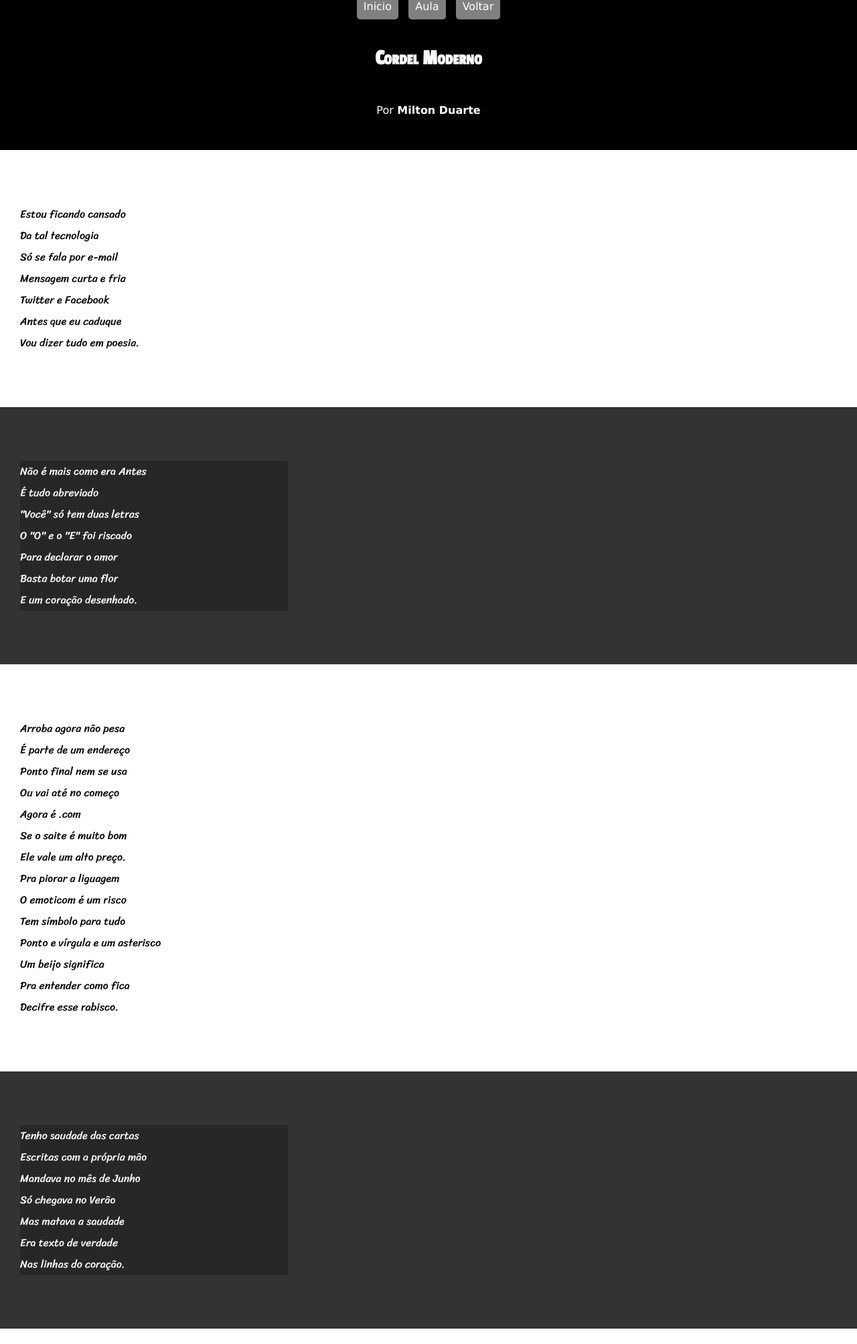
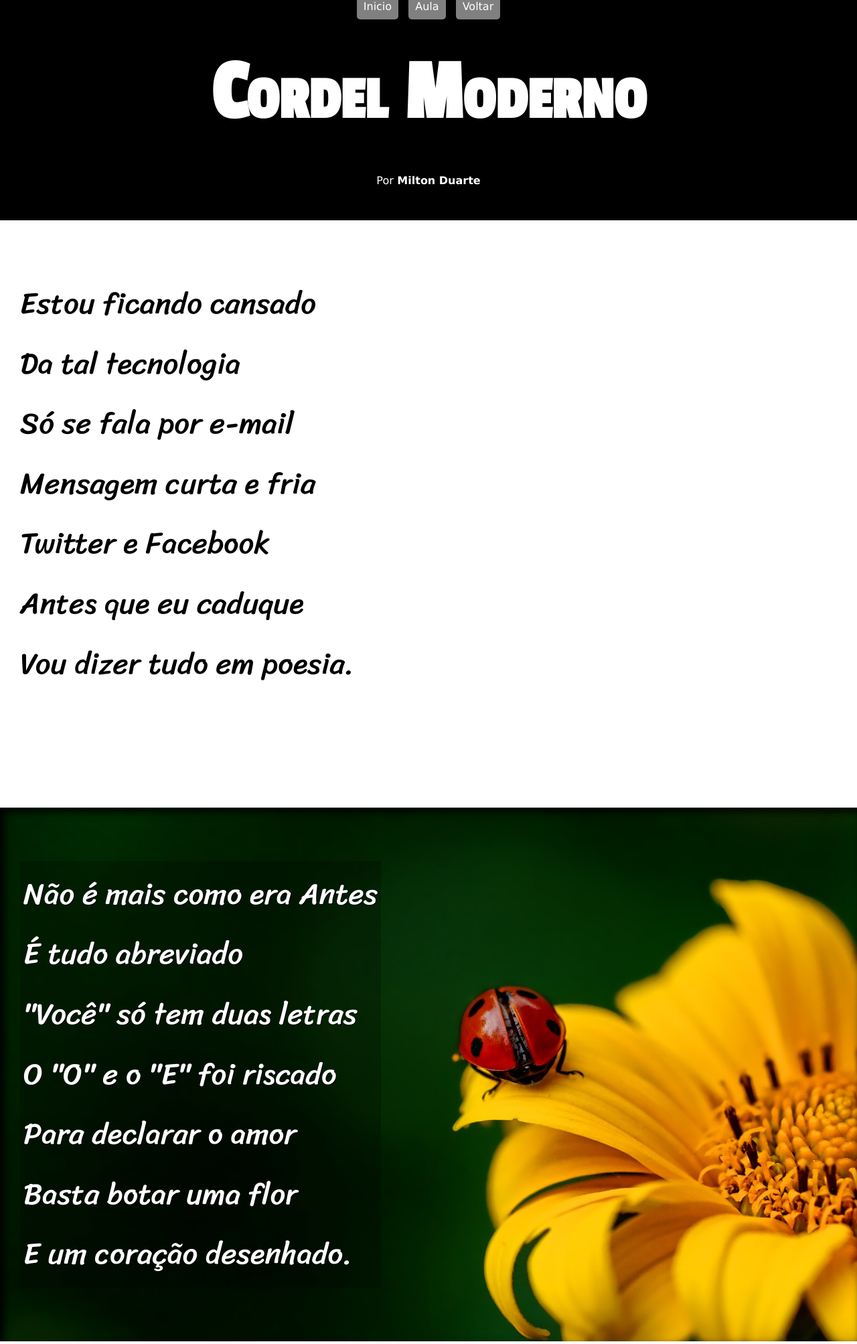
Before and after one commit to engmarcoselias/HTML-e-CSS-Curso, a PHP site: page /Aula/site2.html in a window 1280 px wide. Shown: the top 2007 px of the page at 67% size. Run offline with PHP 8.4, Linux system fonts and the light colour scheme.

Commit message:
Ex. Site 2 cordel

```diff
--- a/Aula/site2.html
+++ b/Aula/site2.html
@@ -31,7 +31,7 @@
             Vou dizer tudo em poesia. <br>
         </p>
     </section>
-    <section class="imagem">
+    <section class="imagem" id="img01">
         <p>
             Não é mais como era Antes <br>
             É tudo abreviado <br>
@@ -51,6 +51,8 @@
             Agora é .com <br>
             Se o saite é muito bom <br>
             Ele vale um alto preço. <br>
+        </p>
+        <p>
             Pra piorar a liguagem <br>
             O emoticom é um risco <br>
             Tem símbolo para tudo <br>
@@ -60,7 +62,7 @@
             Decifre esse rabisco.
         </p>
     </section>
-    <section class="imagem">
+    <section class="imagem" id="img02">
         <p>
             Tenho saudade das cartas <br>
             Escritas com a própria mão <br>
--- a/CSS/site2.css
+++ b/CSS/site2.css
@@ -44,6 +44,7 @@ header > h1 {
     /*text-transform: uppercase; deixa todo o texto maiusculo*/
     font-variant: small-caps; /*transforma todas as letras em maiusculas mais as primeiras ficam maiores*/
     font-family: var(--fonte2);
+    font-size: 10vw;
 }
 header > p {
     padding-bottom: 50px;
@@ -62,6 +63,10 @@ section {
     line-height: 2em;
     padding-left: 30px;
     font-family: var(--fonte3);
+    font-size: 3.5vw;
+}
+section > p{
+    padding-bottom: 2em;
 }
 .normal {
     background-color: white;
@@ -70,10 +75,22 @@ section {
 .imagem {
     background-color: rgb(51, 51,51);
     color: white;
+    box-shadow: inset 6px 6px 13px 0px black;/*inset a sombra e dentro da moldura*/
+    background-size: cover;
+    background-attachment: fixed;
 }
 .imagem > p {
-    width: 400Px;
+    display:inline-block;
     background-color: rgba(0, 0, 0, 0.233);
+    padding: 5px;
+    text-shadow: 1px 1px 0px black;
+}
+#img01{
+    background-image: url(../Aula/imagem/img2/background001.jpg);
+    background-position: center center;
+}
+#img02{
+    background-image: url(../Aula/imagem/img2/background002.jpg);
 }
 footer{
     background-color: black;
```
